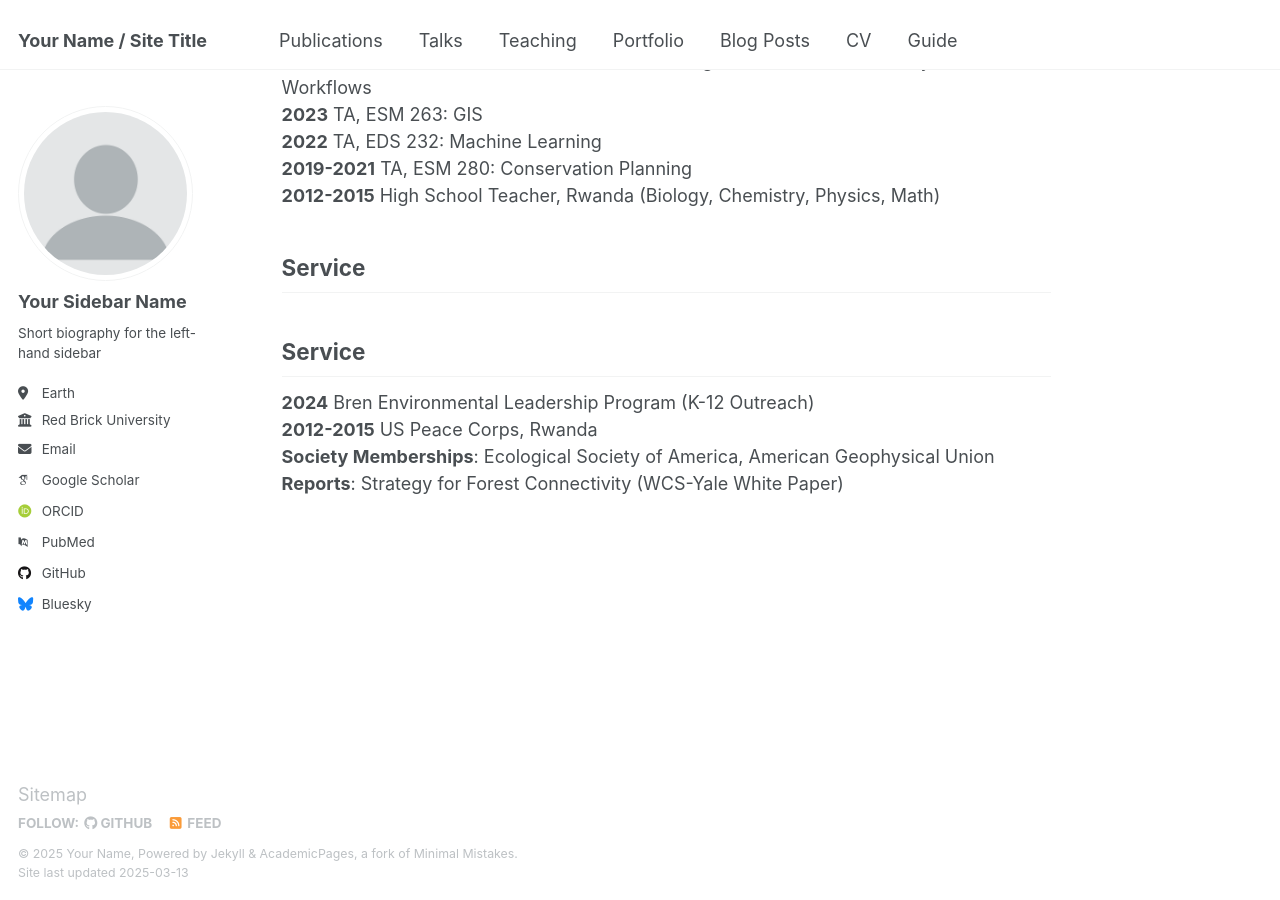
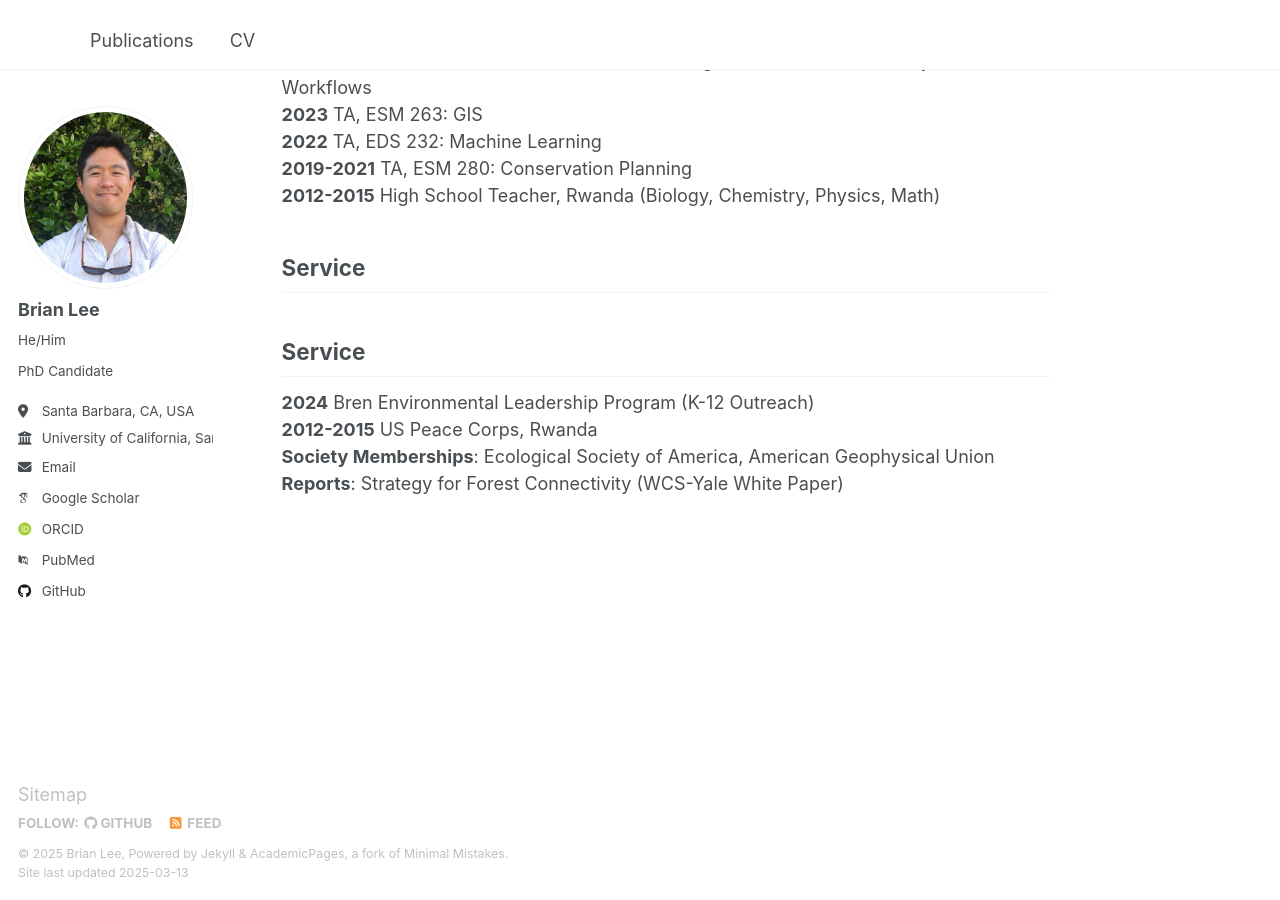
Before and after one commit to bhyleee/bhyleee.github.io, a Jekyll site: the page built from _pages/about.md, in a window 1280 px wide and 900 px high, scrolled down 2806 px. Built offline with Jekyll 4.4.1, drawn with Linux system fonts in a browser that asks for light colours; some web fonts are replaced.

Commit message:
Updated _config.yml and navigation settings

```diff
--- a/_config.yml
+++ b/_config.yml
@@ -9,33 +9,33 @@
 # Basic Site Settings
 locale                   : "en-US"
 site_theme               : "default"
-title                    : "Your Name / Site Title"
+title                    : ""
 title_separator          : "-"
-name                     : &name "Your Name"
-description              : &description "personal description"
-url                      : https://academicpages.github.io # the base hostname & protocol for your site e.g. "https://[your GitHub username].github.io"
+name                     : &name "Brian Lee"
+description              : &description "Ecology, Remote Sensing, Machine Learning"
+url                      : https://bhyleee.github.io # the base hostname & protocol for your site e.g. "https://[your GitHub username].github.io"
 baseurl                  : "" # the subpath of your site, e.g. "/blog"
-repository               : "academicpages/academicpages.github.io"
+repository               : "bhyleee/bhyleee.github.io"
 
 # Site Author - The following control what appear as part of the author content on the side bar.
 #               If a field is blank the icon and link will not appear, otherwise it will be shown.
 #               Additional customization can be done by editing /_includes/author-profile.html
 author:
   # Biographic information
-  avatar           : "profile.png"
-  name             : "Your Sidebar Name"
-  pronouns         : # example: "she/her"
-  bio              : "Short biography for the left-hand sidebar"
-  location         : "Earth"
-  employer         : "Red Brick University"
+  avatar           : "profile.jpg"
+  name             : "Brian Lee"
+  pronouns         : "He/Him"
+  bio              : "PhD Candidate"
+  location         : "Santa Barbara, CA, USA"
+  employer         : "University of California, Santa Barbara"
   uri              : # URL
-  email            : "none@example.org"
+  email            : "brianlee52@ucsb.edu"
 
   # Academic websites
   arxiv            : # URL - Update with the correct link to your profile
-  googlescholar    : "https://scholar.google.com/citations?user=PS_CX0AAAAAJ"
+  googlescholar    : "https://scholar.google.com/citations?user=RDVMx_MAAAAJ&hl=en"
   impactstory      : # URL
-  orcid            : "http://orcid.org/yourorcidurl"
+  orcid            : "https://orcid.org/0000-0003-3146-7677"
   semantic         : # URL
   pubmed           : "https://www.ncbi.nlm.nih.gov/pubmed/?term=john+snow"
   researchgate     : # URL
@@ -45,12 +45,12 @@ author:
   bitbucket        : # Username - Update with your username on the site
   codepen          : # Username
   dribbble         : # Username
-  github           : "academicpages"
+  github           : "https://github.com/bhyleee"
   kaggle           : # Username
   stackoverflow    : # User number or user number and name (i.e., use "1" or "1/jeff-atwood")
 
   # Social media
-  bluesky          : "bsky.app" # Replace this with you Bluesky username
+  bluesky          : # Replace this with you Bluesky username
   facebook         : # Username
   flickr           : # Username
   foursquare       : # Username
```
Also changed, not shown: _data/navigation.yml (+10 -10 lines), images/dogs.jpeg (added), images/profile.jpg (added).
